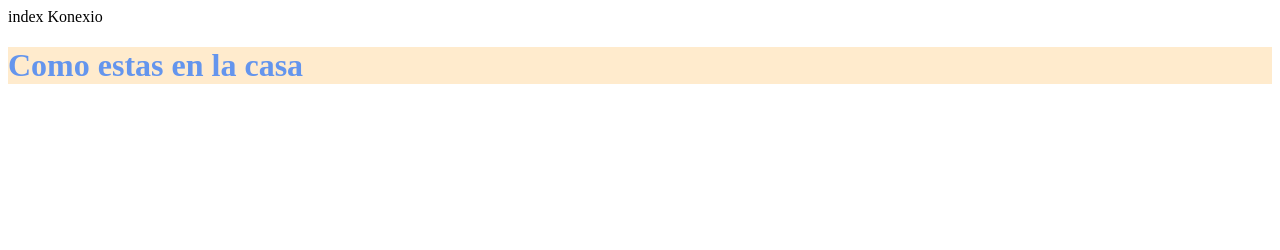
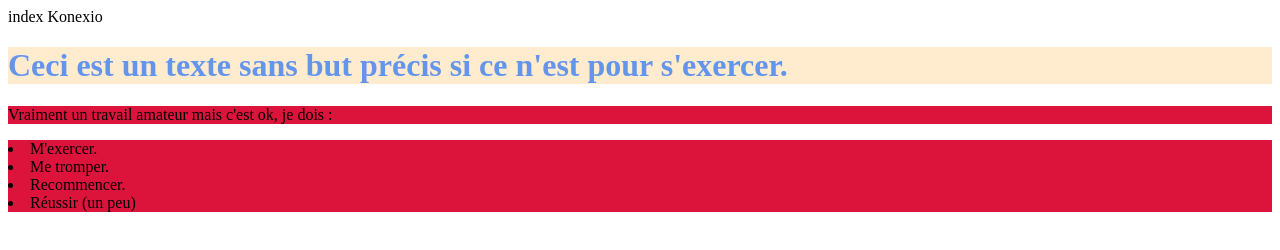
Before and after one commit to Ismail51/git-first-step, a plain HTML site: page index.html in a window 1280 px wide. Drawn offline with Linux system fonts and the light colour scheme.

Commit message:
index.html and .css/style.css

```diff
--- /dev/null
+++ b/css/style.css
@@ -0,0 +1,10 @@
+h1 {
+    background: blanchedalmond;
+    color: cornflowerblue;
+}
+p {
+    background-color: crimson;
+}
+div {
+    background-color: crimson;
+}
--- a/index.css
+++ /dev/null
@@ -1,4 +0,0 @@
-h1 {
-    background: blanchedalmond;
-    color: cornflowerblue;
-}
--- a/index.html
+++ b/index.html
@@ -1,13 +1,40 @@
 <!DOCTYPE html>
 <html>
     <head>
-        <link rel="stylesheet" href="index.css">
+        <link rel="stylesheet" href="./css/style.css">
         index Konexio
     </head>
         <body>
              <h1>
-        Como estas en la casa
-            </h1>
+                 Ceci est un texte sans but précis si ce n'est pour s'exercer.
+             </h1>
+             <p>
+                 Vraiment un travail amateur mais c'est ok, je dois :
+             </p>
+             <div>
+                 <li>
+                     <lu>
+                         M'exercer.
+                     </lu>
+                 </li>
+                 <li>
+                     <lu>
+                         Me tromper.
+                     </lu>
+                 </li>
+                 <li>
+                    <lu>
+                         Recommencer.
+                     </lu>
+                 </li>
+                    <li>
+                        <lu>
+                         Réussir (un peu)
+                        </lu>
+                 </li>
+                </div>
+
+
         </body>
 
 </html>
```
